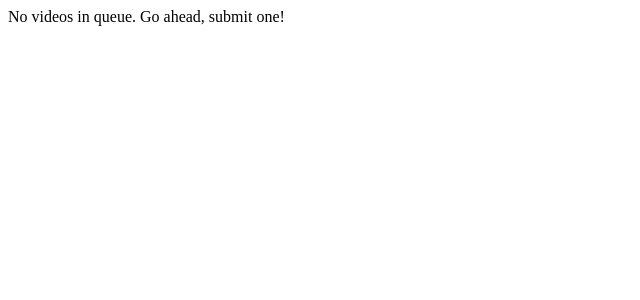
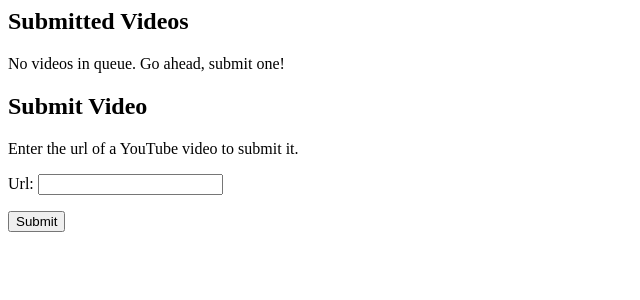
Before and after one commit to dheurlin/flanvid, a Django app: page / in a window 1280 px wide. Shown: the top 300 px of the page, without its empty margins (0-640 px from the left). Run offline with Django 3.2, Linux system fonts and the light colour scheme; data that the repository does not hold is empty.

Commit message:
Add form for submitting videos with dummy validator

```diff
--- /dev/null
+++ b/flanvid/videos/forms.py
@@ -0,0 +1,7 @@
+from django.forms import ModelForm
+from .models import Video
+
+class VideoForm(ModelForm):
+    class Meta:
+        model = Video
+        fields = ['url']
--- a/flanvid/videos/models.py
+++ b/flanvid/videos/models.py
@@ -1,5 +1,14 @@
 from django.db import models
+from .validators import validate_yt_url
+
+class YouTubeURL(models.CharField):
+    description = "A field for urls pointing to youtube videos"
+
+    def __init__(self, *args, **kwargs):
+        kwargs['validators'] = [validate_yt_url]
+        super().__init__(*args, **kwargs)
+
 
 class Video(models.Model):
-    url = models.CharField(max_length=200)
+    url = YouTubeURL(max_length=200)
     # vid_id = models.IntegerField()
--- a/flanvid/videos/templates/videos/index.html
+++ b/flanvid/videos/templates/videos/index.html
@@ -1,3 +1,5 @@
+<section>
+    <h1>Submitted Videos</h1>
     {% if vids_list %}
         <ul>
             {% for vid in vids_list %}
@@ -7,3 +9,16 @@
     {% else %}
         <p>No videos in queue. Go ahead, submit one!</p>
     {% endif %}
+</section>
+
+<section>
+    <h1>Submit Video</h1>
+    <p>
+        Enter the url of a YouTube video to submit it.
+    </p>
+    <form method="post">
+        {% csrf_token %}
+        {{ vid_form.as_p }}
+        <button type="submit">Submit</button>
+    </form>
+</section>
--- a/flanvid/videos/views.py
+++ b/flanvid/videos/views.py
@@ -1,8 +1,19 @@
 from django.shortcuts import render, HttpResponse
 
 from .models import Video
+from .forms import VideoForm
 
 def index(request):
+    vids_list = Video.objects.all()
+
+    if request.method == 'POST':
+        form = VideoForm(request.POST)
+        if form.is_valid():
+            form.save()
+    else:
+        form = VideoForm()
+
     return render(request, 'videos/index.html', {
-        'vids_list' : Video.objects.all(),
+        'vids_list' : vids_list,
+        'vid_form'  : form,
     })
```
Also changed, not shown: flanvid/videos/validators.py (added, +8 -0 lines), README.md, flanvid/videos/migrations/0003_auto_20180828_2358.py (added). Lines whose indentation alone changed are shown as unchanged.
